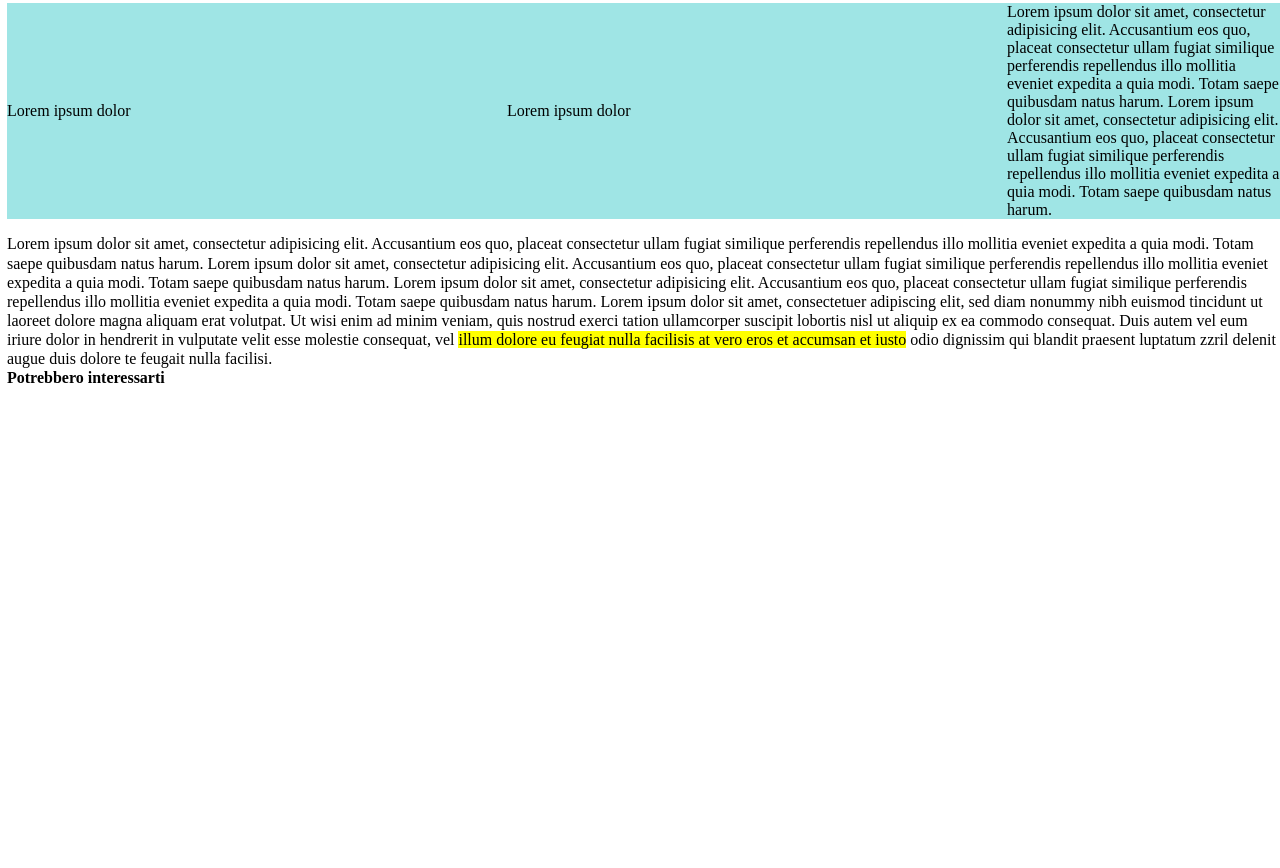
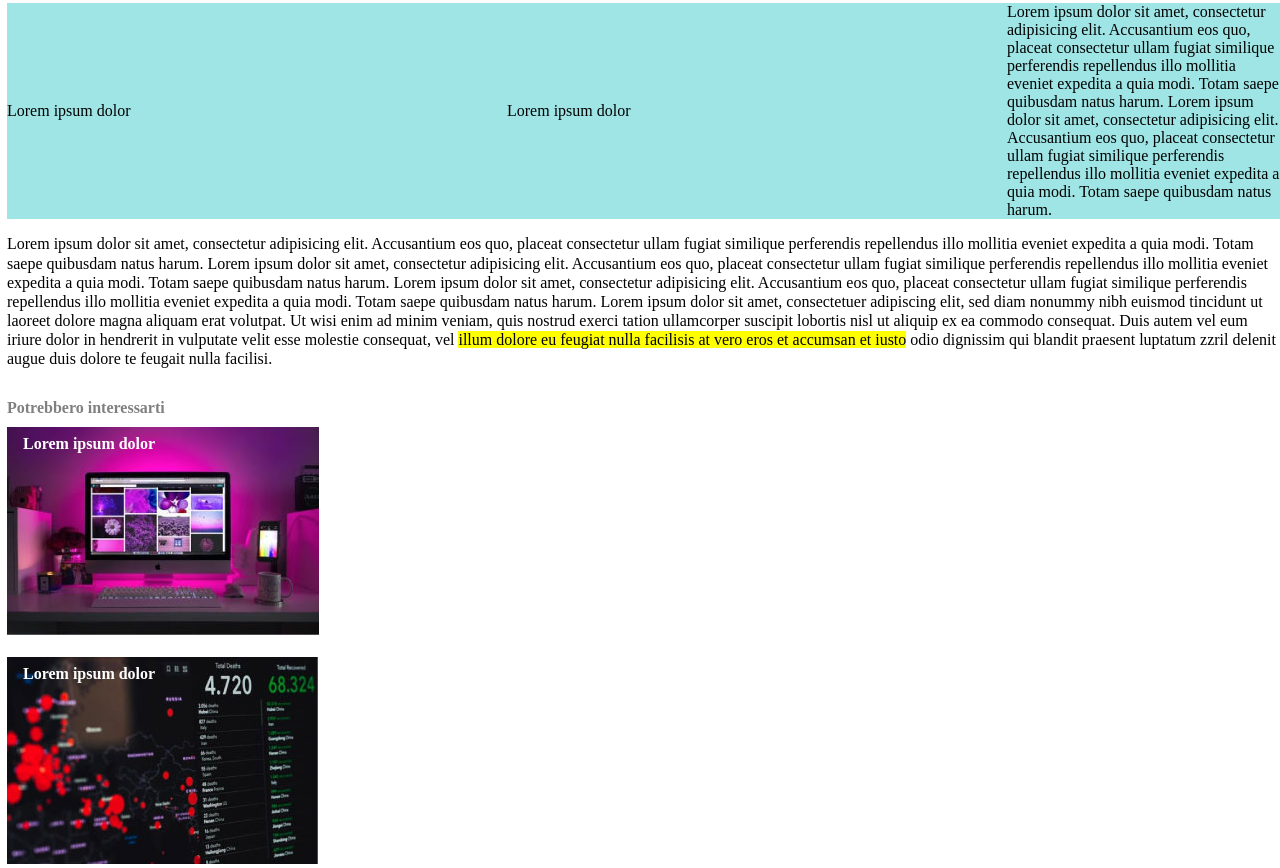
Before and after one commit to andreacassini/html-css-booleaner, a plain HTML site: page index.html in a window 1280 px wide. Shown: the part 1250-2118 px from the top of the page. Before the commit the page ends 1637 px from the top, so only its background shows below. Drawn offline with Linux system fonts and the light colour scheme.

Commit message:
footer con img e style

```diff
--- a/css/style.css
+++ b/css/style.css
@@ -79,7 +79,7 @@ ul{
     margin: 15px;
 }
 
-/* Inizio tabella */
+/* Tabella */
 
 .table{
     height: 10px;
@@ -108,5 +108,28 @@ ul{
     width: 500px
 }
 
+/* Fine tabella */
 
-/* Fine tabella */
+/* Fine main */
+
+/* Footer */
+
+.title-footer{
+    color: grey;
+    margin-top: 30px;
+    margin-bottom: 10px;
+}
+
+.image-footer {
+  position: relative;
+  color: white;
+}
+
+/* Top left text */
+.top-left {
+  position: absolute;
+  top: 8px;
+  left: 16px;
+}
+
+/* Fine footer */
--- a/index.html
+++ b/index.html
@@ -133,6 +133,19 @@
                 <h4 class="title-footer">
                     Potrebbero interessarti
                 </h4>
+                <div class="image-footer">
+                    <img src="./img/monitor.jpg" alt="monitor">
+                    <div class="top-left">
+                        <strong>Lorem ipsum dolor</strong>
+                    </div>
+                </div>
+                    <br>
+                <div class="image-footer">
+                    <img src="./img/graph.jpg" alt="graph">
+                    <div class="top-left">
+                        <strong>Lorem ipsum dolor</strong>
+                    </div>
+                </div>
             </footer>
             <!-- fine footer -->
         </div>
```
